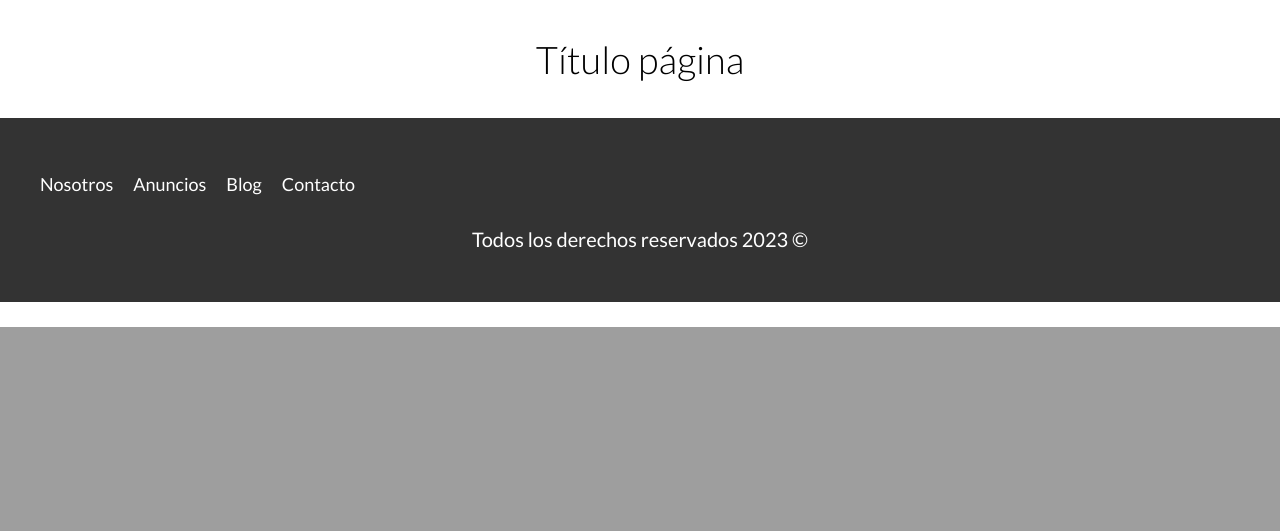
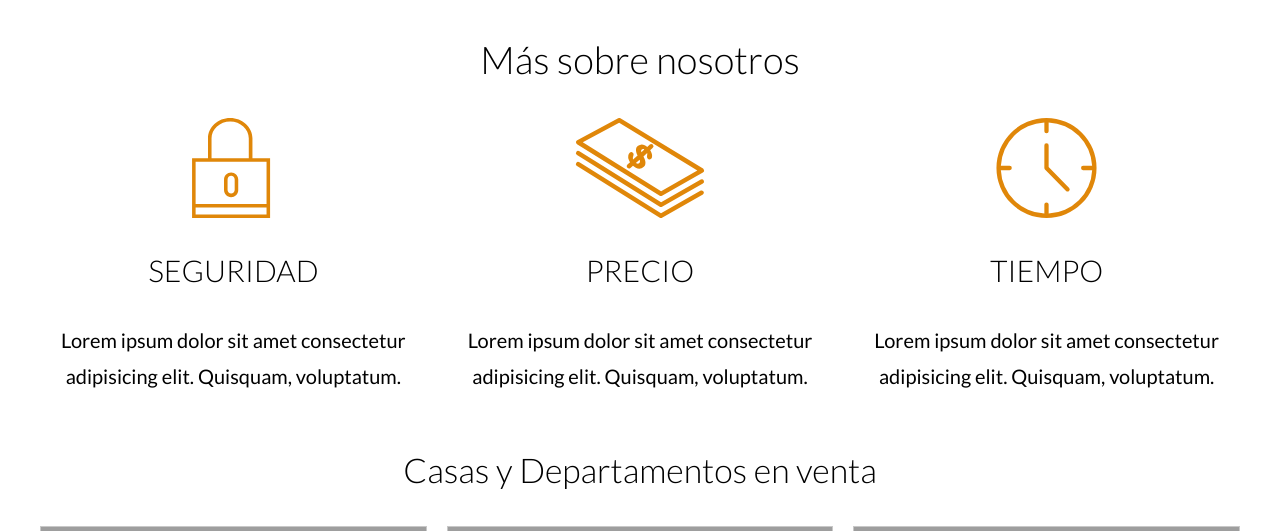
Before and after one commit to miguelex/DWC, a PHP site: page / in a window 1280 px wide. Shown: the part 740-1271 px from the top of the page. Before the commit the page ends 1067 px from the top, so only its background shows below. Run offline with PHP 8.4, Linux system fonts and the light colour scheme; grey boxes are pictures that could not be loaded.

Commit message:
feat (Bienes Raices): Add Anuncios

```diff
--- a/bienesraices/index.html
+++ b/bienesraices/index.html
@@ -27,8 +27,198 @@
     </header>
 
     <main class="contenedor seccion">
-      <h1>Título página</h1>
+      <h1>Más sobre nosotros</h1>
+      <div class="iconos-nosotros">
+        <div class="icono">
+          <img
+            src="build/img/icono1.svg"
+            alt="icono seguridad"
+            loading="lazy"
+          />
+          <h3>Seguridad</h3>
+          <p>
+            Lorem ipsum dolor sit amet consectetur adipisicing elit. Quisquam,
+            voluptatum.
+          </p>
+        </div>
+        <div class="icono">
+          <img src="build/img/icono2.svg" alt="icono precio" loading="lazy" />
+          <h3>Precio</h3>
+          <p>
+            Lorem ipsum dolor sit amet consectetur adipisicing elit. Quisquam,
+            voluptatum.
+          </p>
+        </div>
+        <div class="icono">
+          <img src="build/img/icono3.svg" alt="icono tiempo" loading="lazy" />
+          <h3>Tiempo</h3>
+          <p>
+            Lorem ipsum dolor sit amet consectetur adipisicing elit. Quisquam,
+            voluptatum.
+          </p>
+        </div>
+      </div>
     </main>
+
+    <section class="seccion contenedor">
+      <h2>Casas y Departamentos en venta</h2>
+      <div class="contenedor-anuncios">
+        <div class="anuncio">
+          <picture>
+            <source srcset="build/img/anuncio1.webp" type="image/webp" />
+            <source srcset="build/img/anuncio1.jpg" type="image/jpeg" />
+            <img
+              loading="lazy"
+              src="build/img/anuncio1.jpg"
+              alt="anuncio casa en el lago"
+            />
+          </picture>
+          <div class="contenido-anuncio">
+            <h3>Casa de lujo en el lago</h3>
+            <p>
+              Casa en el lago con excelentes vistas, acabados de lujo a un
+              excelente precio
+            </p>
+            <p class="precio">$3.000.000</p>
+            <ul class="iconos-caracteristicas">
+              <li>
+                <img
+                  src="build/img/icono_wc.svg"
+                  alt="icono wc"
+                  loading="lazy"
+                />
+                <p>3</p>
+              </li>
+              <li>
+                <img
+                  src="build/img/icono_estacionamiento.svg"
+                  alt="icono estacionamiento"
+                  loading="lazy"
+                />
+                <p>3</p>
+              </li>
+              <li>
+                <img
+                  src="build/img/icono_dormitorio.svg"
+                  alt="icono habitaciones"
+                  loading="lazy"
+                />
+                <p>4</p>
+              </li>
+            </ul>
+            <a href="anuncio.html" class="boton boton-amarillo">
+              Ver propiedad</a
+            >
+          </div>
+          <!-- .contenido-anuncio -->
+        </div>
+        <!-- .anuncio -->
+        <div class="anuncio">
+          <picture>
+            <source srcset="build/img/anuncio2.webp" type="image/webp" />
+            <source srcset="build/img/anuncio2.jpg" type="image/jpeg" />
+            <img
+              loading="lazy"
+              src="build/img/anuncio2.jpg"
+              alt="anuncio casa en el lago"
+            />
+          </picture>
+          <div class="contenido-anuncio">
+            <h3>Casa terminados de lujo</h3>
+            <p>
+              Casa en el lago con excelentes vistas, acabados de lujo a un
+              excelente precio
+            </p>
+            <p class="precio">$3.000.000</p>
+            <ul class="iconos-caracteristicas">
+              <li>
+                <img
+                  src="build/img/icono_wc.svg"
+                  alt="icono wc"
+                  loading="lazy"
+                />
+                <p>3</p>
+              </li>
+              <li>
+                <img
+                  src="build/img/icono_estacionamiento.svg"
+                  alt="icono estacionamiento"
+                  loading="lazy"
+                />
+                <p>3</p>
+              </li>
+              <li>
+                <img
+                  src="build/img/icono_dormitorio.svg"
+                  alt="icono habitaciones"
+                  loading="lazy"
+                />
+                <p>4</p>
+              </li>
+            </ul>
+            <a href="anuncio.html" class="boton boton-amarillo">
+              Ver propiedad</a
+            >
+          </div>
+          <!-- .contenido-anuncio -->
+        </div>
+        <!-- .anuncio -->
+        <div class="anuncio">
+          <picture>
+            <source srcset="build/img/anuncio3.webp" type="image/webp" />
+            <source srcset="build/img/anuncio3.jpg" type="image/jpeg" />
+            <img
+              loading="lazy"
+              src="build/img/anuncio3.jpg"
+              alt="anuncio casa en el lago"
+            />
+          </picture>
+          <div class="contenido-anuncio">
+            <h3>Casa con piscina</h3>
+            <p>
+              Casa en el lago con excelentes vistas, acabados de lujo a un
+              excelente precio
+            </p>
+            <p class="precio">$3.000.000</p>
+            <ul class="iconos-caracteristicas">
+              <li>
+                <img
+                  src="build/img/icono_wc.svg"
+                  alt="icono wc"
+                  loading="lazy"
+                />
+                <p>3</p>
+              </li>
+              <li>
+                <img
+                  src="build/img/icono_estacionamiento.svg"
+                  alt="icono estacionamiento"
+                  loading="lazy"
+                />
+                <p>3</p>
+              </li>
+              <li>
+                <img
+                  src="build/img/icono_dormitorio.svg"
+                  alt="icono habitaciones"
+                  loading="lazy"
+                />
+                <p>4</p>
+              </li>
+            </ul>
+            <a href="anuncio.html" class="boton boton-amarillo">
+              Ver propiedad</a
+            >
+          </div>
+          <!-- .contenido-anuncio -->
+        </div>
+        <!-- .anuncio -->
+      </div>
+      <!-- .contenedor-anuncios -->
+      <div class="alinear-derecha">
+        <a href="anuncios.html" class="boton-verde">Ver todas</a>
+      </div>
+    </section>
 
     <footer class="footer seccion">
       <div class="contenedor contenedor-footer">
--- a/bienesraices/src/scss/app.scss
+++ b/bienesraices/src/scss/app.scss
@@ -3,9 +3,12 @@
 @import 'base/mixins';
 @import 'base/globales';
 @import 'base/utilidades';
+@import 'base/botones';
 
 /* UI */
 
 @import 'layout/footer';
 @import 'layout/header';
 @import 'layout/navegacion';
+@import 'layout/iconos';
+@import 'layout/anuncios';
--- a/bienesraices/src/scss/base/_utilidades.scss
+++ b/bienesraices/src/scss/base/_utilidades.scss
@@ -5,3 +5,8 @@
 .contenido-centrado {
     max-width: 800px;
 }
+
+.alinear-derecha {
+    display: flex;
+    justify-content: flex-end;
+}
```
Also changed, not shown: bienesraices/src/scss/base/_botones.scss (added, +7 -0 lines), bienesraices/src/scss/base/_mixins.scss (+16 -0 lines), bienesraices/src/scss/layout/_anuncios.scss (added, +45 -0 lines), bienesraices/src/scss/layout/_iconos.scss (added, +15 -0 lines), bienesraices/build/css/app.css, 1 other file.
